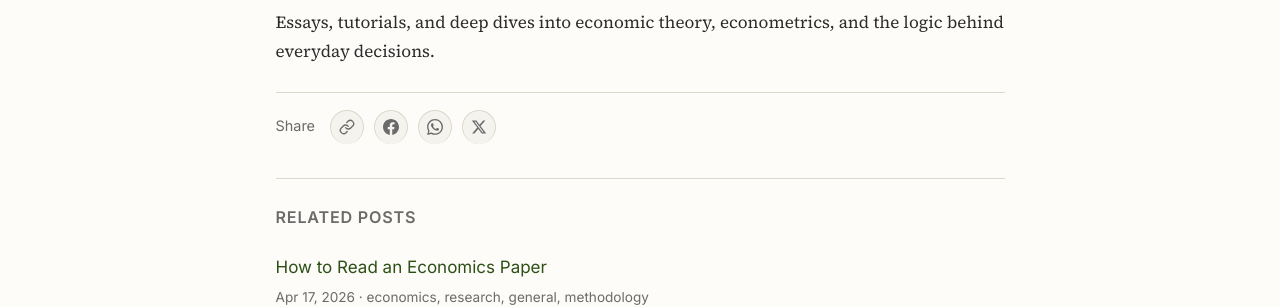
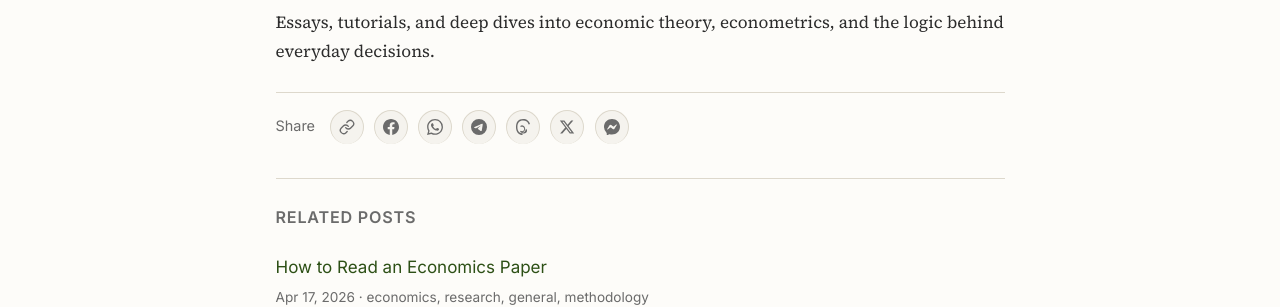
Before and after one commit to marginallabs/marginallabs.github.io, a Jekyll site: the page built from _posts/2026-04-09-Lab-Announcement.md, in a window 1280 px wide and 1320 px high. Shown: the part 657-964 px from the top of the window. Built offline with Jekyll 4.4.1, drawn with Linux system fonts in a browser that asks for light colours.

Commit message:
Add Telegram, Threads, Messenger share buttons; use 'Title — Marginal Lab' template
Co-Authored-By: Claude Opus 4.7 <noreply@anthropic.com>

```diff
--- a/_layouts/post.html
+++ b/_layouts/post.html
@@ -85,6 +85,7 @@ layout: default
     });
   })();
   </script>
+  {% assign share_text = page.title | append: ' — Marginal Lab' | url_encode %}
   <div class="share-bar">
     <span class="share-label">Share</span>
     <button class="share-btn copy-link" aria-label="Copy link">
@@ -94,11 +95,20 @@ layout: default
     <a class="share-btn" href="https://www.facebook.com/sharer/sharer.php?u={{ page.url | absolute_url | url_encode }}" target="_blank" rel="noopener" aria-label="Share on Facebook">
       <svg viewBox="0 0 24 24" xmlns="http://www.w3.org/2000/svg"><path d="M24 12.073c0-6.627-5.373-12-12-12s-12 5.373-12 12c0 5.99 4.388 10.954 10.125 11.854v-8.385H7.078v-3.47h3.047V9.43c0-3.007 1.792-4.669 4.533-4.669 1.312 0 2.686.235 2.686.235v2.953H15.83c-1.491 0-1.956.925-1.956 1.874v2.25h3.328l-.532 3.47h-2.796v8.385C19.612 23.027 24 18.062 24 12.073z"/></svg>
     </a>
-    <a class="share-btn" href="https://api.whatsapp.com/send?text={{ page.title | url_encode }}%20{{ page.url | absolute_url | url_encode }}" target="_blank" rel="noopener" aria-label="Share on WhatsApp">
+    <a class="share-btn" href="https://api.whatsapp.com/send?text={{ share_text }}%20{{ page.url | absolute_url | url_encode }}" target="_blank" rel="noopener" aria-label="Share on WhatsApp">
       <svg viewBox="0 0 24 24" xmlns="http://www.w3.org/2000/svg"><path d="M17.472 14.382c-.297-.149-1.758-.867-2.03-.967-.273-.099-.471-.148-.67.15-.197.297-.767.966-.94 1.164-.173.199-.347.223-.644.075-.297-.15-1.255-.463-2.39-1.475-.883-.788-1.48-1.761-1.653-2.059-.173-.297-.018-.458.13-.606.134-.133.298-.347.446-.52.149-.174.198-.298.298-.497.099-.198.05-.371-.025-.52-.075-.149-.669-1.612-.916-2.207-.242-.579-.487-.5-.669-.51-.173-.008-.371-.01-.57-.01-.198 0-.52.074-.792.372-.272.297-1.04 1.016-1.04 2.479 0 1.462 1.065 2.875 1.213 3.074.149.198 2.096 3.2 5.077 4.487.709.306 1.262.489 1.694.625.712.227 1.36.195 1.871.118.571-.085 1.758-.719 2.006-1.413.248-.694.248-1.289.173-1.413-.074-.124-.272-.198-.57-.347m-5.421 7.403h-.004a9.87 9.87 0 01-5.031-1.378l-.361-.214-3.741.982.998-3.648-.235-.374a9.86 9.86 0 01-1.51-5.26c.001-5.45 4.436-9.884 9.888-9.884 2.64 0 5.122 1.03 6.988 2.898a9.825 9.825 0 012.893 6.994c-.003 5.45-4.437 9.884-9.885 9.884m8.413-18.297A11.815 11.815 0 0012.05 0C5.495 0 .16 5.335.157 11.892c0 2.096.547 4.142 1.588 5.945L.057 24l6.305-1.654a11.882 11.882 0 005.683 1.448h.005c6.554 0 11.89-5.335 11.893-11.893a11.821 11.821 0 00-3.48-8.413z"/></svg>
     </a>
-    <a class="share-btn" href="https://twitter.com/intent/tweet?text={{ page.title | url_encode }}&url={{ page.url | absolute_url | url_encode }}" target="_blank" rel="noopener" aria-label="Share on X">
+    <a class="share-btn" href="https://t.me/share/url?url={{ page.url | absolute_url | url_encode }}&text={{ share_text }}" target="_blank" rel="noopener" aria-label="Share on Telegram">
+      <svg viewBox="0 0 24 24" xmlns="http://www.w3.org/2000/svg"><path d="M11.944 0A12 12 0 0 0 0 12a12 12 0 0 0 12 12 12 12 0 0 0 12-12A12 12 0 0 0 12 0a12 12 0 0 0-.056 0zm4.962 7.224c.1-.002.321.023.465.14a.506.506 0 0 1 .171.325c.016.093.036.306.02.472-.18 1.898-.962 6.502-1.36 8.627-.168.9-.499 1.201-.82 1.23-.696.065-1.225-.46-1.9-.902-1.056-.693-1.653-1.124-2.678-1.8-1.185-.78-.417-1.21.258-1.91.177-.184 3.247-2.977 3.307-3.23.007-.032.014-.15-.056-.212s-.174-.041-.249-.024c-.106.024-1.793 1.14-5.061 3.345-.48.33-.913.49-1.302.48-.428-.008-1.252-.241-1.865-.44-.752-.245-1.349-.374-1.297-.789.027-.216.325-.437.893-.663 3.498-1.524 5.83-2.529 6.998-3.014 3.332-1.386 4.025-1.627 4.476-1.635z"/></svg>
+    </a>
+    <a class="share-btn" href="https://www.threads.net/intent/post?text={{ share_text }}%20{{ page.url | absolute_url | url_encode }}" target="_blank" rel="noopener" aria-label="Share on Threads">
+      <svg viewBox="0 0 24 24" xmlns="http://www.w3.org/2000/svg"><path d="M12.186 24h-.007c-3.581-.024-6.334-1.205-8.184-3.509C2.35 18.44 1.5 15.586 1.472 12.01v-.017c.03-3.579.879-6.43 2.525-8.482C5.845 1.205 8.6.024 12.18 0h.014c2.746.02 5.043.725 6.826 2.098 1.677 1.29 2.858 3.13 3.509 5.467l-2.04.569c-1.104-3.96-3.898-5.984-8.304-6.015-2.91.022-5.11.936-6.54 2.717C4.307 6.504 3.616 8.914 3.59 12c.025 3.086.718 5.496 2.057 7.164 1.442 1.783 3.645 2.698 6.554 2.717 2.077-.013 3.588-.534 4.725-1.636 1.36-1.326 1.337-2.972.879-4.038-.292-.678-.844-1.256-1.593-1.714a7.748 7.748 0 0 1-.427 2.223c-.378 1.073-1.032 1.955-1.945 2.621-1.006.733-2.193 1.07-3.437.985-1.065-.073-2.063-.438-2.864-1.055l1.013-1.638c.578.413 1.266.653 1.99.703.796.055 1.526-.157 2.1-.617.482-.39.799-.892.95-1.493.17-.678.163-1.443-.022-2.273-.312-1.387-1.169-2.26-2.428-2.466-.823-.134-1.74.085-2.524.597l-.644-1.738c1.037-.634 2.262-.905 3.398-.726 1.82.287 3.122 1.535 3.573 3.418.538 2.286.028 4.276-1.472 5.763-1.256 1.245-2.975 1.877-5.1 1.892h-.016z"/></svg>
+    </a>
+    <a class="share-btn" href="https://twitter.com/intent/tweet?text={{ share_text }}&url={{ page.url | absolute_url | url_encode }}" target="_blank" rel="noopener" aria-label="Share on X">
       <svg viewBox="0 0 24 24" xmlns="http://www.w3.org/2000/svg"><path d="M18.244 2.25h3.308l-7.227 8.26 8.502 11.24H16.17l-5.214-6.817L4.99 21.75H1.68l7.73-8.835L1.254 2.25H8.08l4.713 6.231zm-1.161 17.52h1.833L7.084 4.126H5.117z"/></svg>
+    </a>
+    <a class="share-btn" href="https://www.facebook.com/dialog/send?link={{ page.url | absolute_url | url_encode }}&app_id=0&redirect_uri={{ page.url | absolute_url | url_encode }}" target="_blank" rel="noopener" aria-label="Share on Messenger">
+      <svg viewBox="0 0 24 24" xmlns="http://www.w3.org/2000/svg"><path d="M.001 11.639C.001 4.949 5.241 0 12.001 0S24 4.95 24 11.639c0 6.689-5.24 11.638-12 11.638-1.21 0-2.38-.16-3.47-.46a.96.96 0 0 0-.64.05l-2.39 1.19a.96.96 0 0 1-1.38-.86l-.06-2.02a.97.97 0 0 0-.32-.68A11.39 11.389 0 0 1 .002 11.64zm8.32-2.19-3.52 5.6c-.35.53.32 1.139.82.75l3.79-2.87c.26-.2.6-.2.87 0l2.8 2.1c.84.63 2.04.4 2.6-.48l3.52-5.6c.35-.53-.32-1.13-.82-.75l-3.79 2.87c-.25.2-.6.2-.86 0l-2.8-2.1a1.8 1.8 0 0 0-2.61.48z"/></svg>
     </a>
   </div>
   {% if page.categories.size > 0 %}
```
